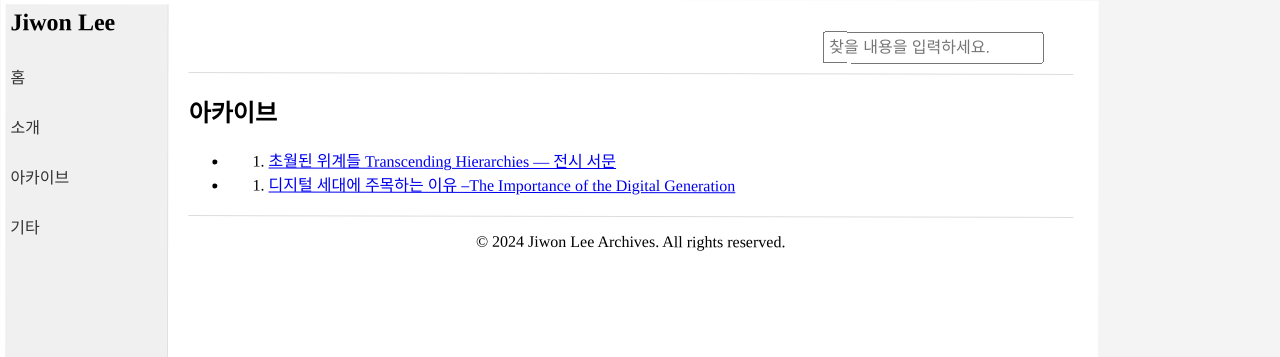
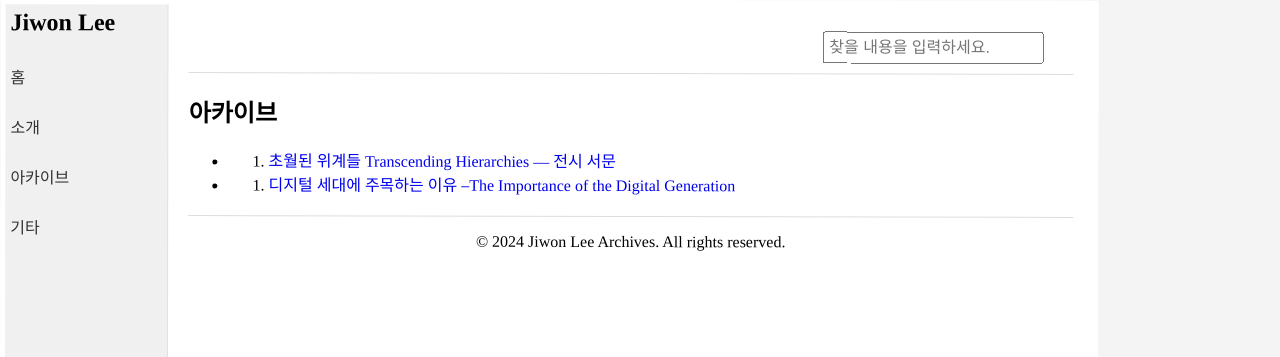
Before and after one commit to LfayeJ/archives, a Jekyll site: the page built from archive.md, in a window 1280 px wide. Shown: the top 357 px of the page. Built offline with Jekyll 4.4.1, drawn with Linux system fonts in a browser that asks for light colours; some web fonts are replaced.

Commit message:
Update styles.css

```diff
--- a/assets/css/styles.css
+++ b/assets/css/styles.css
@@ -117,6 +117,14 @@ input[type="text"] {
   font-size: 16px;
 }
 
+a {
+  text-decoration-line: none;
+/*   text-decoration-line: underline; */
+/*   text-decoration-line: overline; */
+/*   text-decoration-line: line-through; */
+/*   text-decoration-line: underline line-through overline; */
+}
+
 .content {
   padding: 0;
 }
```
